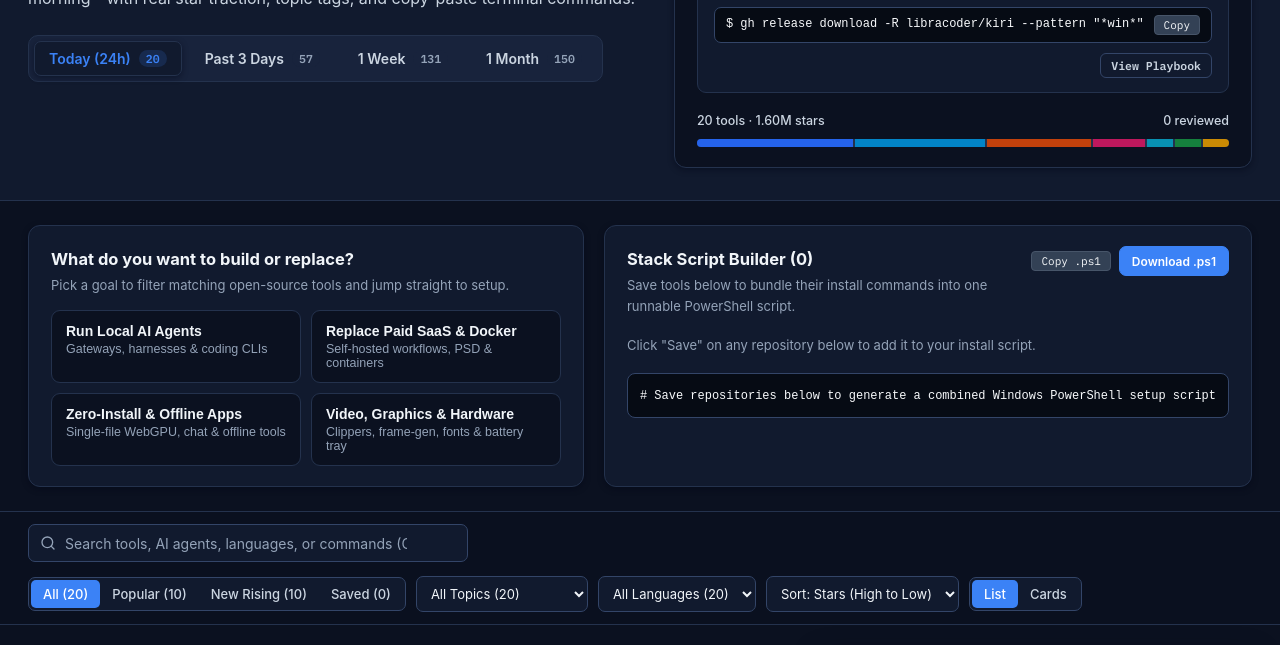
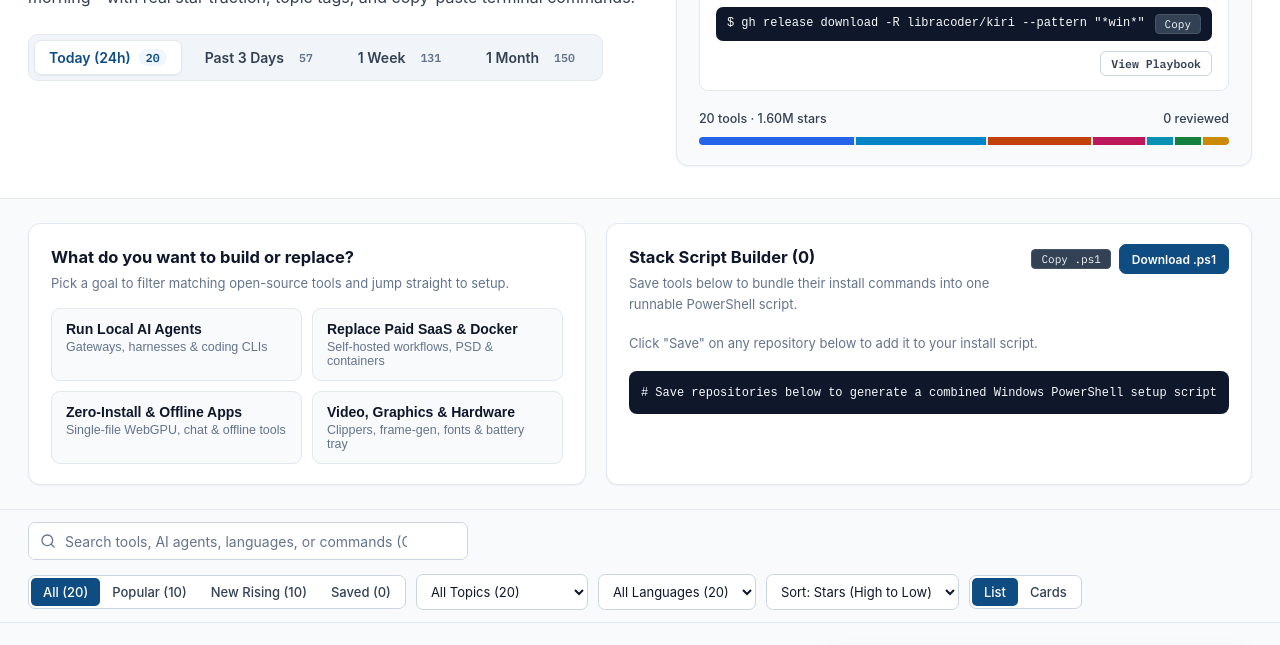
Before and after one commit to Chammin00/stackpulse, a website: page public/index.html in a window 1280 px wide. Shown: the part 364-1009 px from the top of the page. Drawn offline with Linux system fonts and the light colour scheme; no server answers; a web font is replaced by a local one.

Commit message:
Revert "Enable dark mode across Fresh New TeCH web and PWA app"
This reverts commit ad82d917fd7497371474983ac962036eb7bfe4ef.

```diff
--- a/public/index.html
+++ b/public/index.html
@@ -3,7 +3,7 @@
 <head>
   <meta charset="UTF-8" />
   <meta name="viewport" content="width=device-width, initial-scale=1.0" />
-  <meta name="theme-color" content="#0b1120" />
+  <meta name="theme-color" content="#0f4c81" />
   <meta name="apple-mobile-web-app-capable" content="yes" />
   <title>Fresh New TeCH — Daily Open-Source Intelligence</title>
   <link rel="manifest" href="./manifest.webmanifest" />
--- a/public/styles.css
+++ b/public/styles.css
@@ -1,32 +1,32 @@
 :root {
-  --paper: #0b1120;
-  --surface: #111a2e;
-  --surface-subtle: #18233c;
-  --border: #24324d;
-  --border-strong: #334568;
+  --paper: #f8fafc;
+  --surface: #ffffff;
+  --surface-subtle: #f1f5f9;
+  --border: #e2e8f0;
+  --border-strong: #cbd5e1;
 
-  --ink: #f1f5f9;
-  --ink-body: #cbd5e1;
-  --ink-muted: #94a3b8;
+  --ink: #0f172a;
+  --ink-body: #334155;
+  --ink-muted: #64748b;
 
-  --brand: #3b82f6;
-  --brand-hover: #2563eb;
-  --brand-soft: rgba(59, 130, 246, 0.16);
-  --brand-border: rgba(96, 165, 250, 0.36);
+  --brand: #0f4c81;
+  --brand-hover: #0a365c;
+  --brand-soft: #eff6ff;
+  --brand-border: #bfdbfe;
 
-  --emerald: #34d399;
-  --emerald-soft: rgba(16, 185, 129, 0.14);
-  --emerald-border: rgba(52, 211, 153, 0.34);
+  --emerald: #047857;
+  --emerald-soft: #ecfdf5;
+  --emerald-border: #a7f3d0;
 
-  --amber: #e2b97a;
-  --amber-soft: rgba(214, 178, 124, 0.14);
-  --amber-border: rgba(214, 178, 124, 0.35);
+  --amber: #b45309;
+  --amber-soft: #fffbeb;
+  --amber-border: #fde68a;
 
   --font-sans: 'Satoshi', -apple-system, BlinkMacSystemFont, 'Segoe UI', sans-serif;
   --font-mono: 'IBM Plex Mono', ui-monospace, SFMono-Regular, Consolas, monospace;
   --spring: cubic-bezier(0.16, 1, 0.3, 1);
-  --shadow-sm: 0 2px 6px rgba(2, 6, 23, 0.45);
-  --shadow-md: 0 10px 28px rgba(2, 6, 23, 0.6);
+  --shadow-sm: 0 1px 2px rgba(15, 23, 42, 0.05);
+  --shadow-md: 0 6px 20px rgba(15, 23, 42, 0.06);
 }
 
 *,
@@ -113,12 +113,12 @@ select:focus-visible {
 }
 
 .brand-ch-c {
-  color: #60a5fa;
+  color: #0f4c81;
   font-weight: 800;
 }
 
 .brand-ch-h {
-  color: #d6b27c;
+  color: #b48648;
   font-weight: 800;
 }
 
@@ -610,8 +610,7 @@ select:focus-visible {
   margin: 0;
   padding: 12px;
   border-radius: 8px;
-  background: #060b14;
-  border: 1px solid var(--border-strong);
+  background: #0f172a;
   color: #f8fafc;
   font-family: var(--font-mono);
   font-size: 12px;
@@ -637,8 +636,7 @@ select:focus-visible {
   gap: 10px;
   padding: 7px 11px;
   border-radius: 7px;
-  background: #060b14;
-  border: 1px solid var(--border-strong);
+  background: #0f172a;
   color: #f8fafc;
   font-family: var(--font-mono);
   font-size: 12px;
@@ -735,8 +733,8 @@ select:focus-visible {
 
 /* FILTER BAR */
 .filter-bar {
-  background: rgba(11, 17, 32, 0.92);
-  backdrop-filter: blur(10px);
+  background: rgba(248, 250, 252, 0.94);
+  backdrop-filter: blur(8px);
   border-bottom: 1px solid var(--border);
   position: sticky;
   top: 64px;
@@ -1122,7 +1120,7 @@ select:focus-visible {
   border-radius: 8px;
   overflow: hidden;
   margin-bottom: 10px;
-  background: #060b14;
+  background: #0f172a;
 }
 
 .code-block-bar {
@@ -1161,7 +1159,7 @@ select:focus-visible {
   font-size: 12.5px;
   line-height: 1.55;
   color: #f8fafc;
-  background: #060b14;
+  background: #0f172a;
   border-radius: 6px;
 }
 
--- a/public/sw.js
+++ b/public/sw.js
@@ -1,4 +1,4 @@
-const CACHE_NAME = 'fresh-new-tech-v3';
+const CACHE_NAME = 'fresh-new-tech-v4';
 const APP_SHELL = [
   './',
   './index.html',
```
Also changed, not shown: dist/data/reports.json, dist/index.html, dist/manifest.webmanifest, dist/styles.css, dist/sw.js, public/data/reports.json, public/manifest.webmanifest.
